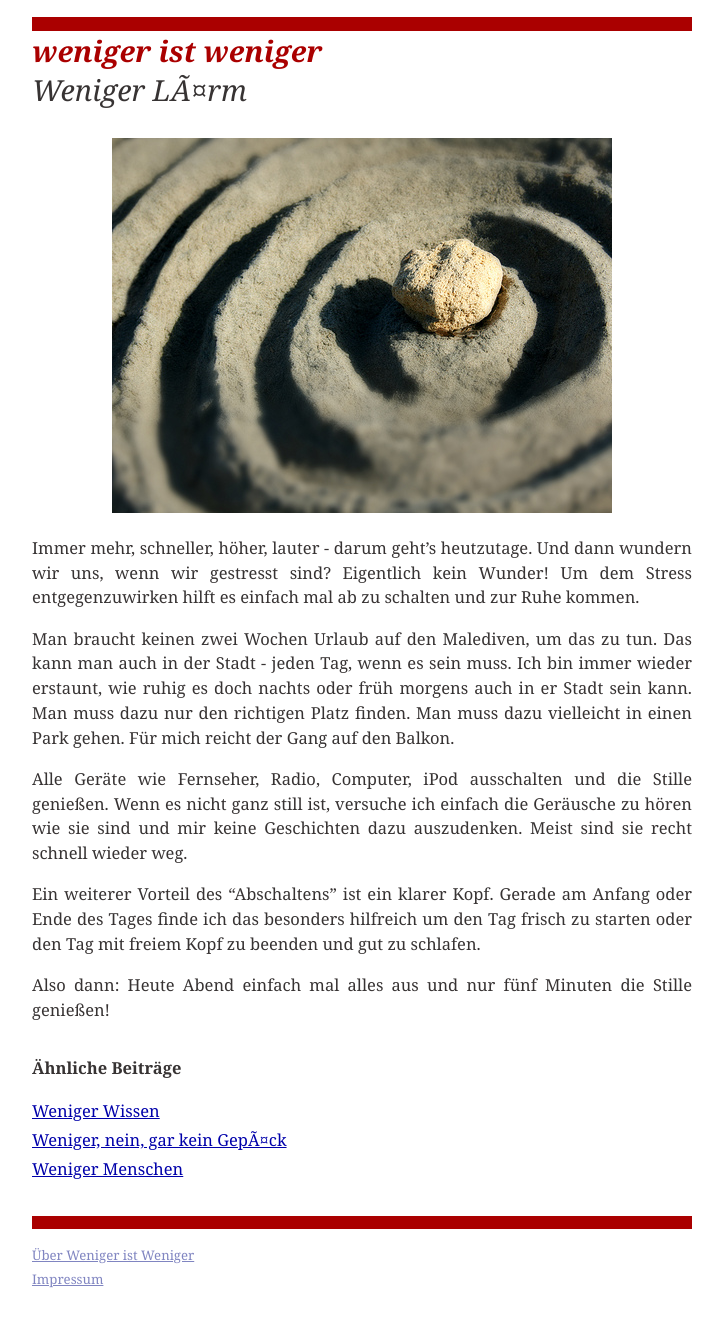
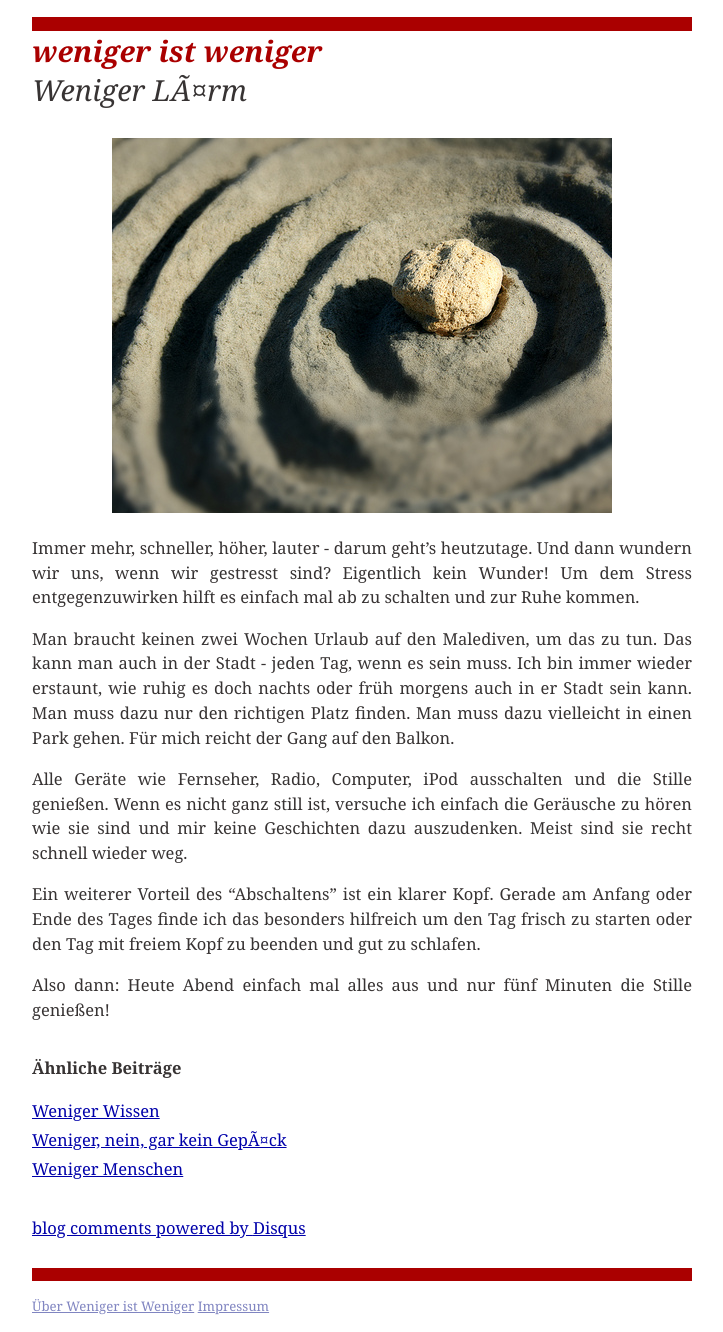
Before and after one commit to hvolkmer/website-wiw, a Jekyll site: the page built from _posts/2010-08-03-weniger-larm.markdown, in a window 1280 px wide. Shown: the whole page, without its empty margins (278-1001 px from the left). Built offline with Jekyll 4.4.1, drawn with Linux system fonts in a browser that asks for light colours; Markdown is read by kramdown in place of the engine named in the settings; comment, search, counter and statistics services are not loaded; before the commit the page ends 1305 px from its top, so only the background shows below that.

```diff
--- a/_layouts/default.html
+++ b/_layouts/default.html
@@ -2,14 +2,9 @@
 <html xmlns="http://www.w3.org/1999/xhtml" xml:lang="en" lang="en-us">
 <head>
    <meta http-equiv="content-type" content="text/html; charset=utf-8" />
-   <title>{{ page.title }}</title>
+   <title>{{ page.title }} | weniger ist weniger</title>
    <meta name="author" content="Hendrik Volkmer" />
    <link href="http://feeds.feedburner.com/wenigeristweniger" rel="alternate" title="Weniger ist weniger" type="application/atom+xml" />
-
-   <!-- syntax highlighting CSS -->
-   <link rel="stylesheet" href="/css/syntax.css" type="text/css" />
-
-   <!-- Homepage CSS -->
    <link rel="stylesheet" href="/css/screen.css" type="text/css" media="screen, projection" />
 </head>
 <body>
@@ -24,7 +19,7 @@
   <div class="footer">
     <div class="contact">
       <p>
-        <a href="/about">Über Weniger ist Weniger</a><br />
+        <a href="/about">Über Weniger ist Weniger</a>
         <a href="/impressum">Impressum</a>
       </p>
     </div>
--- a/_layouts/post.html
+++ b/_layouts/post.html
@@ -15,3 +15,20 @@ layout: default
     {% endfor %}
   </ul>
 </div>
+
+<div id="disqus_thread"></div>
+<script type="text/javascript">
+    var disqus_shortname = 'wiw';
+
+    // The following are highly recommended additional parameters. Remove the slashes in front to use.
+    // var disqus_identifier = 'unique_dynamic_id_1234';
+    var disqus_url = 'http://www.wenigeristweniger.de{{ post.url }}';
+
+    (function() {
+        var dsq = document.createElement('script'); dsq.type = 'text/javascript'; dsq.async = true;
+        dsq.src = 'http://' + disqus_shortname + '.disqus.com/embed.js';
+        (document.getElementsByTagName('head')[0] || document.getElementsByTagName('body')[0]).appendChild(dsq);
+    })();
+</script>
+<noscript>Please enable JavaScript to view the <a href="http://disqus.com/?ref_noscript">comments powered by Disqus.</a></noscript>
+<a href="http://disqus.com" class="dsq-brlink">blog comments powered by <span class="logo-disqus">Disqus</span></a>
```
Also changed, not shown: google6481baa016476f82.html (added).
